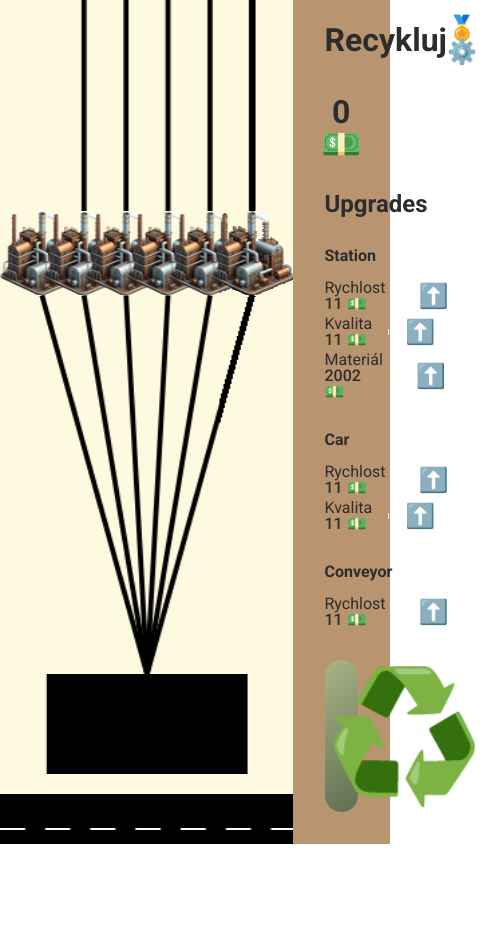
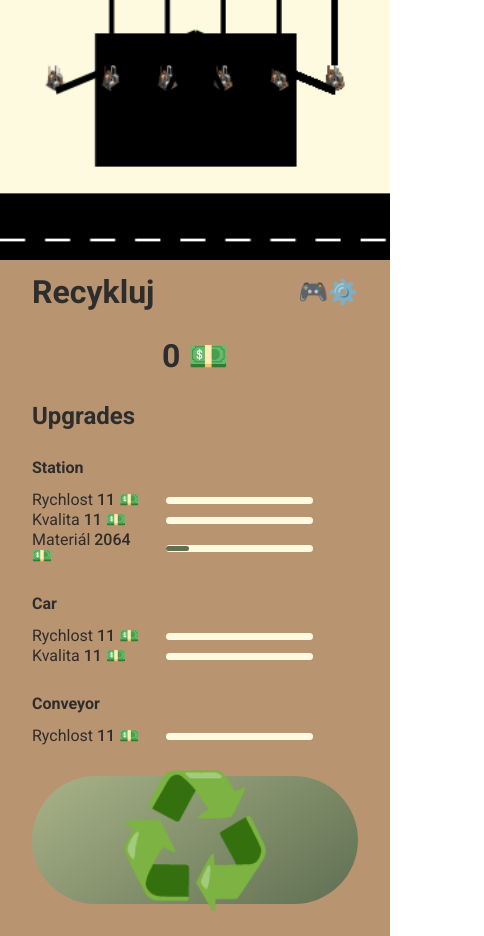
Before and after one commit to OndrejDudacek/MVOP-Klikacka-2025, a Vue app: page / in a window 390 px wide. Shown: the whole page, 484 px wide, since content can reach past the window. Before the commit the page ends 844 px from the top, so only its background shows below. Built offline with nearby package versions, Linux system fonts and the light colour scheme; the HTML template or start-up script is replaced by a standard one.

Commit message:
Add Vue Router integration; implement game reset functionality; enhance upgrade logic and local storage management

```diff
--- a/package.json
+++ b/package.json
@@ -12,7 +12,8 @@
   },
   "dependencies": {
     "pinia": "^3.0.1",
-    "vue": "^3.5.13"
+    "vue": "^3.5.13",
+    "vue-router": "^4.5.1"
   },
   "devDependencies": {
     "@tsconfig/node22": "^22.0.0",
--- a/src/App.vue
+++ b/src/App.vue
@@ -4,46 +4,15 @@
 		<header>
 			<h1>Recykluj</h1>
 			<section>
-				<Button>🏅</Button>
-				<Button>⚙️</Button>
+				<router-link to="/"><Button>🎮</Button></router-link>
+				<router-link to="/setting"><Button>⚙️</Button></router-link>
 			</section>
 		</header>
-		<article class="progres">
-			<p id="money">{{ Math.floor(gameStore.money) }} 💵</p>
-		</article>
-		<article class="upgrades">
-			<h2>Upgrades</h2>
-			<section
-				class="aspect"
-				v-for="aspect in upgradesStore.upgrades"
-				:key="aspect.name"
-			>
-				<h3>{{ aspect.name }}</h3>
-				<section>
-					<Upgrade
-						v-for="upgrade in aspect.upgrades"
-						:upgrade="upgrade"
-						:aspectName="aspect.name"
-						:key="upgrade.displayName"
-					></Upgrade>
-				</section>
-			</section>
-		</article>
-		<Button clicker @click="handleMainClick">♻️</Button>
+		<router-view></router-view>
 	</aside>
 </template>
 
 <script setup lang="ts">
 	import Canvas from "./components/Canvas.vue";
 	import Button from "./components/Button.vue";
-	import Upgrade from "./components/Upgrade.vue";
-	import { useGameStore } from "./stores/game";
-	import { useUpgradesStore } from "./stores/upgrades";
-
-	const gameStore = useGameStore();
-	const upgradesStore = useUpgradesStore();
-
-	const handleMainClick = () => {
-		gameStore.money += 1;
-	};
 </script>
--- a/src/assets/styles/main.scss
+++ b/src/assets/styles/main.scss
@@ -9,14 +9,14 @@
 }
 
 canvas {
-	width: 75%;
+	width: 65%;
 	height: 100%;
 	background-color: $background-primary-color;
 }
 
 aside {
 	color: $text-primary-color;
-	width: 25%;
+	width: 35%;
 	height: 100%;
 	padding: $spacing-medium $spacing-large;
 	background-color: $background-secondary-color;
@@ -104,3 +104,18 @@ article.progres .money {
 strong {
 	font-weight: 500;
 }
+
+@media (max-width: 768px) {
+	#app {
+		flex-direction: column;
+		height: fit-content;
+	}
+	canvas {
+		width: 100%;
+		height: 50%;
+	}
+	aside {
+		width: 100%;
+		height: 50%;
+	}
+}
--- a/src/components/ProgressBar.vue
+++ b/src/components/ProgressBar.vue
@@ -19,7 +19,6 @@
 	watch(
 		() => props.progressPercantage,
 		() => {
-			console.log(props.progressPercantage);
 			progressPercantage.value = props.progressPercantage;
 		}
 	);
--- a/src/components/Upgrade.vue
+++ b/src/components/Upgrade.vue
@@ -9,7 +9,14 @@
 				Math.floor((reactiveUpgrade.purchased / reactiveUpgrade.max) * 100)
 			"
 		></ProgressBar>
-		<Button @click="buyUpgrade">⬆️</Button>
+		<Button
+			v-if="
+				gameStore.money >= reactiveUpgrade.cost &&
+				reactiveUpgrade.purchased < reactiveUpgrade.max
+			"
+			@click="buyUpgrade"
+			>⬆️</Button
+		>
 	</section>
 </template>
 
--- a/src/main.ts
+++ b/src/main.ts
@@ -2,10 +2,12 @@ import "./assets/styles/main.scss";
 
 import { createApp } from "vue";
 import { createPinia } from "pinia";
+import router from "@/router/router";
 import App from "./App.vue";
 
 const app = createApp(App);
 
 app.use(createPinia());
+app.use(router);
 
 app.mount("#app");
--- a/src/stores/game.ts
+++ b/src/stores/game.ts
@@ -6,27 +6,106 @@ export const useGameStore = defineStore("game", () => {
 	const upgradesStore = useUpgradesStore();
 
 	const money = ref(0);
+	const multiplier = ref(1);
 
 	const buyUpgrade = (name: string, type: string) => {
 		const thing = upgradesStore.upgrades.find((thing) => thing.name === name);
 		const upgrade = thing?.upgrades.find((upgrade) => upgrade.type === type);
-		if (!upgrade) {
-		} else if (upgrade.cost > money.value) {
-			alert("Nemáš dost peněz");
-		} else if (upgrade.purchased >= upgrade.max) {
-			alert("Dosáhl jsi maximálního počtu");
+		if (
+			!upgrade ||
+			upgrade.purchased >= upgrade.max ||
+			money.value < upgrade.cost
+		) {
+			return;
 		} else {
 			money.value -= upgrade.cost;
 			upgrade.purchased++;
 		}
-		console.log(upgrade);
+	};
+
+	const saveToLocalStorage = () => {
+		const upgradesData = upgradesStore.upgrades.map((thing) => ({
+			name: thing.name,
+			upgrades: thing.upgrades.map((upgrade) => ({
+				type: upgrade.type,
+				purchased: upgrade.purchased,
+				max: upgrade.max,
+			})),
+		}));
+
+		const gameInfo = {
+			money: money.value,
+			multiplier: multiplier.value,
+			upgrades: upgradesData,
+		};
+
+		localStorage.setItem("RecycleGameInfo", JSON.stringify(gameInfo));
+		console.log("Saved to local storage");
+	};
+
+	const loadFromLocalStorage = () => {
+		const gameInfoString = localStorage.getItem("RecycleGameInfo");
+		if (gameInfoString) {
+			const gameInfo = JSON.parse(gameInfoString);
+			console.log(gameInfo);
+
+			money.value = gameInfo.money;
+			multiplier.value = gameInfo.multiplier;
+
+			gameInfo.upgrades.forEach((savedThing: any) => {
+				const thing = upgradesStore.upgrades.find(
+					(thing) => thing.name === savedThing.name
+				);
+				if (thing) {
+					savedThing.upgrades.forEach((savedUpgrade: any) => {
+						const upgrade = thing.upgrades.find(
+							(upgrade) => upgrade.type === savedUpgrade.type
+						);
+						if (upgrade) {
+							upgrade.purchased = savedUpgrade.purchased;
+							upgrade.max = savedUpgrade.max;
+						}
+					});
+				}
+			});
+
+			console.log("Loaded from local storage");
+		}
+	};
+
+	const clearLocalStorage = () => {
+		localStorage.clear();
+	};
+
+	const resetGame = () => {
+		money.value = 0;
+		multiplier.value += 1;
+		upgradesStore.upgrades.forEach((thing) => {
+			thing.upgrades.forEach((upgrade) => {
+				upgrade.purchased = 0;
+			});
+		});
 	};
 
 	onMounted(() => {
+		loadFromLocalStorage();
+
 		setInterval(() => {
-			money.value += upgradesStore.moneyPerSecond;
+			saveToLocalStorage();
+		}, 3000);
+
+		setInterval(() => {
+			money.value += upgradesStore.moneyPerSecond * multiplier.value;
 		}, 1000);
 	});
 
-	return { money, buyUpgrade };
+	return {
+		money,
+		buyUpgrade,
+		clearLocalStorage,
+		saveToLocalStorage,
+		loadFromLocalStorage,
+		multiplier,
+		resetGame,
+	};
 });
--- a/src/stores/upgrades.ts
+++ b/src/stores/upgrades.ts
@@ -25,8 +25,17 @@ export type Aspect = {
 	upgrades: Upgrade[];
 };
 
-const computeCost = (startingCost: number, purchased: number): number => {
-	const finaleCost = Math.floor(startingCost + Math.pow(2, 1.5 * purchased));
+const computeCost = (
+	startingCost: number,
+	purchased: number,
+	material?: boolean
+): number => {
+	let finaleCost = startingCost;
+	if (material) {
+		finaleCost = Math.floor(startingCost + Math.pow(2, 6 * purchased));
+	} else {
+		finaleCost = Math.floor(startingCost + Math.pow(2, 2 * purchased));
+	}
 	return finaleCost;
 };
 
@@ -42,7 +51,6 @@ const computeMoneyPerSecond = (upgrade: UpgradeComputed): number => {
 		mps = cost * purchased * 0.01;
 		//mps = Math.floor(cost * purchased * 0.01);
 	}
-	console.log(mps);
 	return mps;
 };
 
@@ -77,7 +85,7 @@ export const useUpgradesStore = defineStore("upgrades", () => {
 					displayName: "Materiál",
 					description: "Zvyšuje kvalitu materiálu o 1",
 					cost: computed((): number =>
-						computeCost(2000, upgrades.value[0].upgrades[2].purchased)
+						computeCost(2000, upgrades.value[0].upgrades[2].purchased, true)
 					),
 					purchased: 1,
 					max: 6,
--- /dev/null
+++ b/src/views/HomeView.vue
@@ -0,0 +1,38 @@
+<template>
+	<article class="progres">
+		<p id="money">{{ Math.floor(gameStore.money) }} 💵</p>
+	</article>
+	<article class="upgrades">
+		<h2>Upgrades</h2>
+		<section
+			class="aspect"
+			v-for="aspect in upgradesStore.upgrades"
+			:key="aspect.name"
+		>
+			<h3>{{ aspect.name }}</h3>
+			<section>
+				<Upgrade
+					v-for="upgrade in aspect.upgrades"
+					:upgrade="upgrade"
+					:aspectName="aspect.name"
+					:key="upgrade.displayName"
+				></Upgrade>
+			</section>
+		</section>
+	</article>
+	<Button clicker @click="handleMainClick">♻️</Button>
+</template>
+
+<script setup lang="ts">
+	import Button from "@/components/Button.vue";
+	import Upgrade from "@/components/Upgrade.vue";
+	import { useGameStore } from "@/stores/game";
+	import { useUpgradesStore } from "@/stores/upgrades";
+
+	const gameStore = useGameStore();
+	const upgradesStore = useUpgradesStore();
+	(window as any).gameStore = gameStore;
+	const handleMainClick = () => {
+		gameStore.money += 1 * gameStore.multiplier;
+	};
+</script>
--- /dev/null
+++ b/src/views/SettingsView.vue
@@ -0,0 +1,18 @@
+<template>
+	<h2>Settings</h2>
+	<section>
+		<Button @click="resetGame">Resetuj hru pro vylepšní</Button>
+	</section>
+</template>
+
+<script setup lang="ts">
+	import { useGameStore } from "@/stores/game";
+	import { useUpgradesStore } from "@/stores/upgrades";
+	import Button from "@/components/Button.vue";
+
+	const gameStore = useGameStore();
+
+	const resetGame = () => {
+		gameStore.resetGame();
+	};
+</script>
```
Also changed, not shown: src/router/router.ts (added, +15 -0 lines), 1 other file (tests, documents, lock files or other folders).
